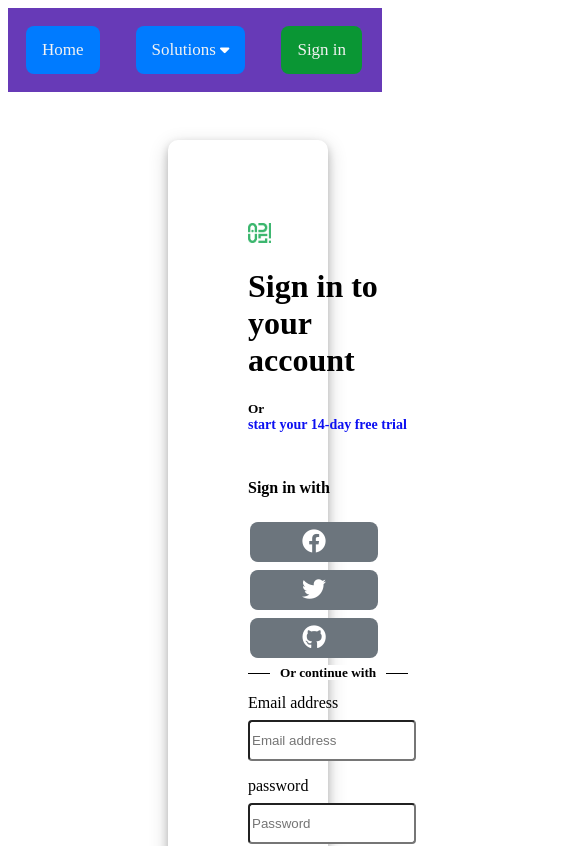
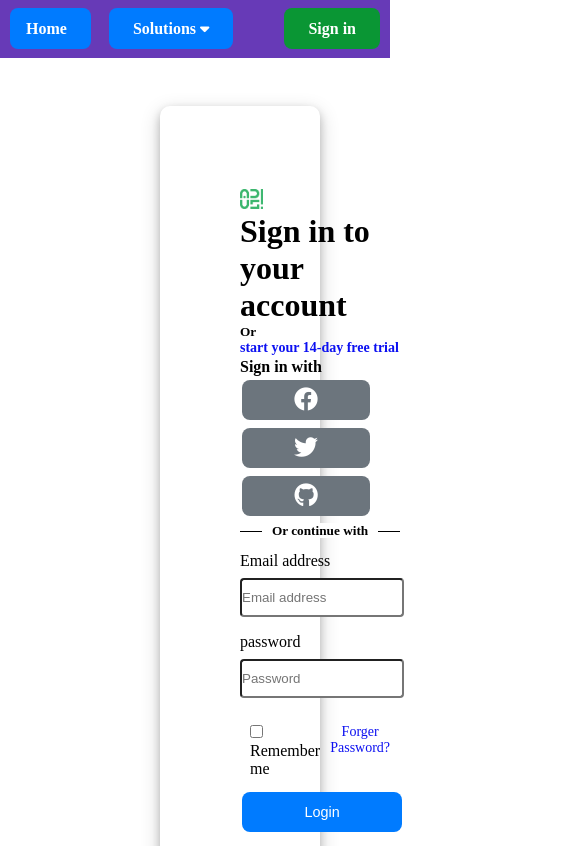
Before and after one commit to monmoono/test-adiusproject2, a Vue app: page /login in a window 390 px wide. Shown: the top 846 px of the page, 561 px wide, since content can reach past the window. Built offline with nearby package versions, Linux system fonts and the light colour scheme.

Commit message:
Respon nav index

```diff
--- a/public/index.html
+++ b/public/index.html
@@ -1,18 +1,32 @@
 <!DOCTYPE html>
 <html lang="">
+
 <head>
   <meta charset="utf-8">
   <meta http-equiv="X-UA-Compatible" content="IE=edge">
   <meta name="viewport" content="width=device-width,initial-scale=1.0">
   <link rel="icon" href="<%= BASE_URL %>favicon.ico">
-    <title><%= htmlWebpackPlugin.options.title %></title>
-    <link rel="stylesheet" href="https://cdnjs.cloudflare.com/ajax/libs/font-awesome/6.2.0/css/all.min.css" >
+  <title>
+    <%= htmlWebpackPlugin.options.title %>
+  </title>
+  <link rel="stylesheet" href="https://cdnjs.cloudflare.com/ajax/libs/font-awesome/6.2.0/css/all.min.css">
 </head>
+
 <body>
   <noscript>
-      <strong>We're sorry but <%= htmlWebpackPlugin.options.title %> doesn't work properly without JavaScript enabled. Please enable it to continue.</strong>
+    <strong>We're sorry but <%= htmlWebpackPlugin.options.title %> doesn't work properly without JavaScript enabled.
+        Please enable it to continue.</strong>
   </noscript>
   <div id="app"></div>
   <!-- built files will be auto injected -->
 </body>
+
 </html>
+
+<style>
+  * {
+    padding: 0;
+    margin: 0;
+    text-decoration: none;
+  }
+</style>
--- a/src/App.vue
+++ b/src/App.vue
@@ -1,10 +1,11 @@
 <template>
-  <div class="mainsitecolor topnav">
+
+    <div class="nav mainsitecolor ">
     <router-link to="/">
-      <a link class="btn primary"> Home </a>
+      <a link class="btn primary button button-h"> Home </a>
     </router-link>
-    <router-link to="" class="dropdown">
-      <a link class="btn primary">
+    <router-link to="" class="dropdown button ">
+      <a link class="btn primary button-h">
         Solutions
         <i
           class="fa-solid fa-caret-down"
@@ -14,46 +15,47 @@
       <div class="dropdown-content">
         <div class="grid-container2">
           <a
-            ><i class="fa-solid fa-chart-simple"></i>
-            <h4>Analytics</h4>
-            <p>
-              Get a better understanding of where your traffic is coming from.
+            >
+            <i class="fa-solid fa-chart-simple i"></i>
+            <span class="span-h">Analytics</span>
+
+              <p class="span-p1">Get a better understanding of where <p>your traffic is coming from.</p></p>
+            </a
+          >
+          <a
+            ><i class="fa-solid fa-shield-halved i"></i>
+            <span class="span-h">Securlity</span>
+            <p class="span-p2">Your customers data will be safe and <p>secure.</p></p></a
+          >
+          <a
+            ><i class="fa-solid fa-repeat i"></i>
+            <span class="span-h">Automations</span>
+            <p class="span-p3">
+              Build strategic funnels that will drive <p>your customers to convert.</p>
             </p></a
           >
           <a
-            ><i class="fa-solid fa-shield-halved"></i>
-            <h4>Securlity</h4>
-            <p>Your customers data will be safe and secure.</p></a
+            ><i class="fa-solid fa-arrow-pointer i"></i>
+            <span class="span-h">Engagement</span>
+            <p class="span-p4">Speak directly to your customers in <p>a more meaningful way.</p></p></a
           >
           <a
-            ><i class="fa-solid fa-repeat"></i>
-            <h4>Automations</h4>
-            <p>
-              Build strategic funnels that will drive your customers to convert.
-            </p></a
+            ><i class="fa-solid fa-border-all i"></i>
+            <span class="span-h">Integrations</span>
+            <p class="span-p5">Connect with third-party tools that <p>you're already using.</p></p></a
           >
           <a
-            ><i class="fa-solid fa-arrow-pointer"></i>
-            <h4>Engagement</h4>
-            <p>Speak directly to your customers in a more meaningful way.</p></a
-          >
-          <a
-            ><i class="fa-solid fa-border-all"></i>
-            <h4>Integrations</h4>
-            <p>Connect with third-party tools that you're already using.</p></a
-          >
-          <a
-            ><i class="fa-solid fa-file-contract"></i>
-            <h4>Report</h4>
-            <p>
-              Get detailed reports that will help you make more inforned
-              decisions
+            ><i class="fa-solid fa-file-contract i"></i>
+            <span class="span-h">Report</span>
+            <p class="span-p6">
+              Get detailed reports that will help <p>you make more inforned
+              decisions</p>
             </p></a
           >
         </div>
         <div class="grid-container3 dropdown-content2">
           <a>
-            <h4>Emterprise</h4>
+            <span class="span-h-b">Emterprise</span>
             <button class="newicon" disabled>NEW</button>
             <p>Emterprise your entire team with even more advanced tools.</p></a
           >
@@ -61,13 +63,13 @@
       </div>
     </router-link>
     <router-link to="/login">
-      <a link class="btn success"> Sign in </a>
+      <a link class="btn success button-login"> Sign in </a>
     </router-link>
   </div>
 
   <router-view />
 
-  <footer>
+  <!-- <footer>
     <div class="footer">
       <div class="grid-container">
         <div class="grid-item">
@@ -119,7 +121,7 @@
         </p>
       </div>
     </div>
-  </footer>
+  </footer> -->
 </template>
 
 <script>
@@ -158,23 +160,78 @@ export default {
 
 <style lang="scss" scoped>
 @import "@/assets/button.scss";
-body{
-  padding: 0;
-  margin: 0;
+
+
+
+.nav {
+
+  padding: 20px ;
+  display: flex;
+  justify-content: flex-end;
+  align-items: center;
+  padding-left: 0.5rem;
+  padding-right: 0.5rem;
+  // width: 100%;
+
+
 }
 
-.topnav {
-  overflow: hidden;
+.button {
+  margin-right: auto;
+  padding-left: 1rem;
+  // font-weight: 700;
+
+
 }
 
-.topnav a {
-  float: left;
-  color: #f2f2f2;
-  text-align: center;
-  padding: 14px 16px;
-  text-decoration: none;
-  font-size: 17px;
+.button-login {
+  // display: inline-block;
+  font-weight: 700;
+  font-size: 1.5rem;
+
 }
+
+.button-h {
+  font-size: 1.5rem;
+  font-weight: 700;
+}
+
+.span-h {
+  font-size: 1.1rem;
+  font-weight: 900;
+  padding-left: 0.4rem;
+
+}
+
+.span-p1 , .span-p5 , .span-p6 {
+  padding-left: 1.89rem;
+}
+
+.span-p2 , .span-p3 {
+  padding-left: 2.2rem;
+}
+
+.span-p4 {
+  padding-left: 1.62rem;
+}
+
+
+.span-h-b {
+  font-size: 1.2rem;
+  font-weight: bolder;
+}
+// .i {
+//  font-size: 3rem;
+// }
+
+// .topnav a {
+//   float: left;
+//   color: #f2f2f2;
+//   text-align: center;
+//   padding: 14px 16px;
+//   text-decoration: none;
+//   font-size: 17px;
+// }
 
 .newicon {
   background-color: blue;
@@ -319,4 +376,43 @@ i {
   font-size: 30px;
   color: blue;
 }
+
+
+@media (max-width: 768px) {
+.button-login {
+  font-size: 1rem;
+}
+.button-h {
+  font-size: 1rem;
+}
+}
+
+@media (max-width: 468px) {
+
+  i {
+  font-size: 15px;
+  color: blue;
+}
+
+.span-p1 , .span-p5 , .span-p6,.span-p2 , .span-p3 , .span-p4 {
+  display: none;
+}
+.span-h {
+  font-size: 0.8rem;
+  font-weight: 900;
+  padding-left: 0.2rem;
+
+}
+
+.span-h-b {
+  font-size: 1rem;
+}
+
+.newicon {
+
+  margin: 7px;
+}
+}
+
+
 </style>
--- a/src/components/index.vue
+++ b/src/components/index.vue
@@ -58,6 +58,9 @@ export default {
 </script>
 
 <style lang="scss" scoped>
+.hello {
+  font-family: "Dosis", sans-serif;
+}
 .text-home {
   font-size: 5rem;
   font-weight: bolder;
@@ -81,7 +84,6 @@ export default {
   // gap: 1rem;
   margin-top: 4.5rem;
   margin-bottom: 4rem;
-
 }
 
 .textp {
@@ -114,6 +116,56 @@ export default {
   font-size: 1.2rem;
   padding-left: 1rem;
   padding-top: 1rem;
+}
+@media (max-width: 912px) {
+  .box2 {
+    grid-template-columns: auto;
+  }
+  .text-home {
+    font-size: 2.5rem;
+  }
+
+  .text-h {
+    font-size: 1.5rem;
+    // padding-left: 1rem;
+
+    text-align: center;
+  }
+  .textp {
+    // line-height: 1;
+
+    font-size: 1rem;
+  }
+
+  .img {
+    width: 70px;
+    height: 70px;
+  }
+  .name {
+    font-size: 1.2rem;
+  }
+  .email {
+    font-size: 1rem;
+  }
+}
+@media (max-width: 468px) {
+  .com {
+    display: block;
+    margin-top: 2rem;
+    margin-bottom: 1.5rem;
+  }
+  .textp {
+    display: none;
+  }
+
+  .text-h {
+    padding-left: 0rem;
+    padding-bottom: 1.5rem;
+  }
+
+  .text-home {
+    font-size: 2rem;
+  }
 }
 // .list-name {
 //   padding-left: 15px;
```
Lines whose indentation alone changed are shown as unchanged.
